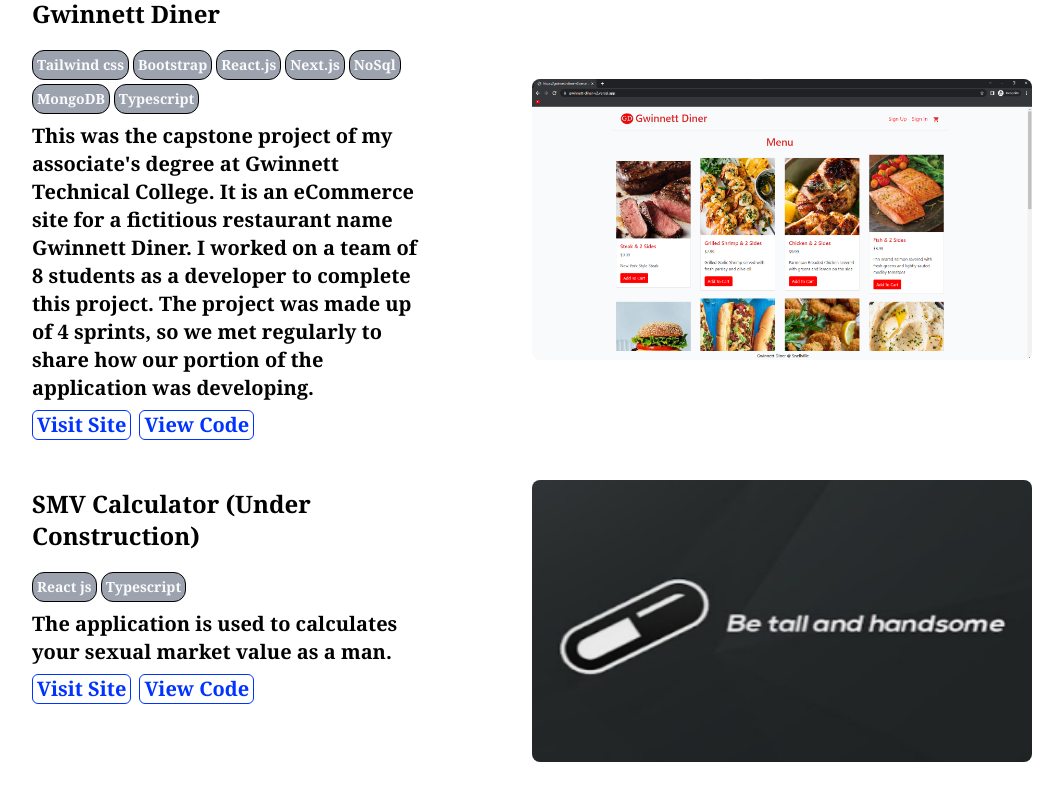
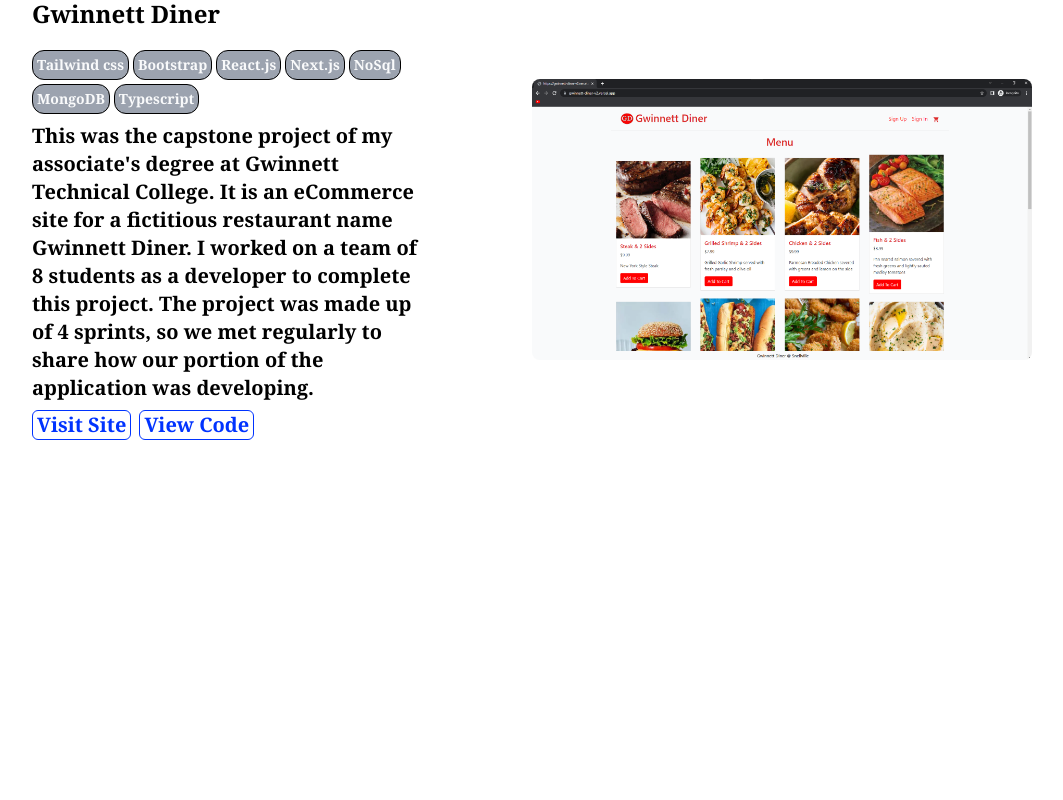
Before and after one commit to nsikan-na/portfolio, a Next.js app: page / in a window 1280 px wide. Shown: the part 2725-3525 px from the top of the page, without its empty margins (108-1171 px from the left). After the commit the page ends 3317 px from the top, so only its background shows below. Built offline with nearby package versions, Linux system fonts and the light colour scheme.

Commit message:
commented project

```diff
--- a/components/Projects.tsx
+++ b/components/Projects.tsx
@@ -59,7 +59,7 @@ export default function Projects() {
         demoLink="https://gwinnett-diner-v2.vercel.app/"
         gif="diner"
       />
-      <ProjectTemplate
+      {/* <ProjectTemplate
         title="SMV Calculator (Under Construction)"
         skills={["React js", "Typescript"]}
         desc={`The application is used to calculates your sexual market value as a man.`}
@@ -67,7 +67,7 @@ export default function Projects() {
         demoLink="https://smv-calc.vercel.app/"
         gif="smv"
         gifNotReady={true}
-      />
+      /> */}
     </div>
   );
 }
```
